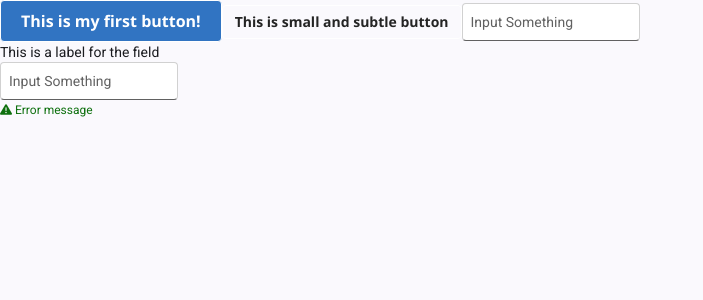
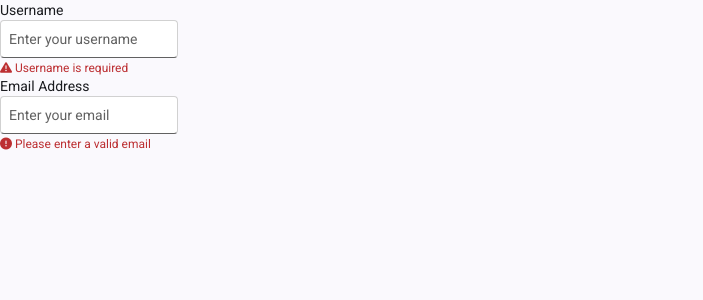
Before and after one commit to Chasmister/ComponentPrototype, an Angular app: page / in a window 1280 px wide. Shown: the top 300 px of the page, without its empty margins (0-703 px from the left). Built offline with nearby package versions, Linux system fonts and the light colour scheme.

Commit message:
made it dynamic

```diff
--- a/src/app/app.html
+++ b/src/app/app.html
@@ -1,10 +1,27 @@
-<app-button appearance="primary" size="large"
+<!-- <app-button appearance="primary" size="large"
   >This is my first button!</app-button
 >
 <app-button appearance="outline" size="medium">
   This is small and subtle button
 </app-button>
 
-<app-fui-input />
+<app-fui-input /> -->
 
-<app-fui-field><app-fui-input /></app-fui-field>
+<!-- <app-fui-field><app-fui-input /></app-fui-field> -->
+
+<app-fui-field
+  label="Username"
+  errorMessage="Username is required"
+  errorIcon="fa-solid fa-triangle-exclamation">
+
+  <app-fui-input placeholder="Enter your username" />
+</app-fui-field>
+
+
+<app-fui-field
+  label="Email Address"
+  errorMessage="Please enter a valid email"
+  errorIcon="fa-solid fa-circle-exclamation">
+
+  <app-fui-input placeholder="Enter your email" />
+</app-fui-field>
--- a/src/app/components/fui-input/fui-input.html
+++ b/src/app/components/fui-input/fui-input.html
@@ -1,3 +1,3 @@
 <div class="fw-input">
-  <input placeholder="Input Something" />
+  <input [placeholder]="placeholder" />
 </div>
--- a/src/app/fui-field/fui-field.html
+++ b/src/app/fui-field/fui-field.html
@@ -1,8 +1,16 @@
 <div class="fw-field fw-large">
-  <label>This is a label for the field</label>
+  @if (label) {
+    <label>{{ label }}</label>
+  }
+
   <ng-content></ng-content>
-  <div class="fw-field-validationMessage fw-success">
-    <i class="fa-solid fa-triangle-exclamation"></i>
-    Error message
-  </div>
+
+  @if (errorMessage) {
+    <div class="fw-field-validationMessage fw-error">
+      @if (errorIcon) {
+        <i [class]="errorIcon"></i>
+      }
+      {{ errorMessage }}
+    </div>
+  }
 </div>
```
Also changed, not shown: src/app/components/fui-input/fui-input.ts (+5 -3 lines), src/app/fui-field/fui-field.ts (+8 -5 lines).
